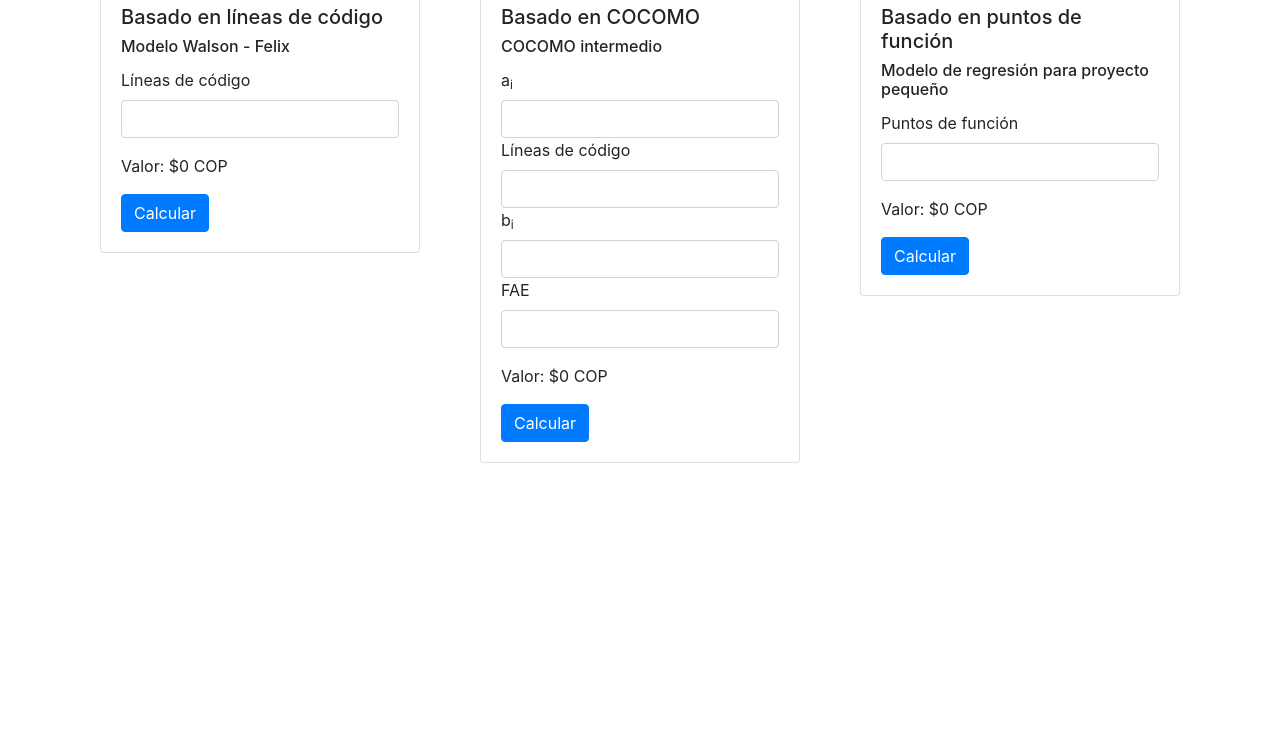
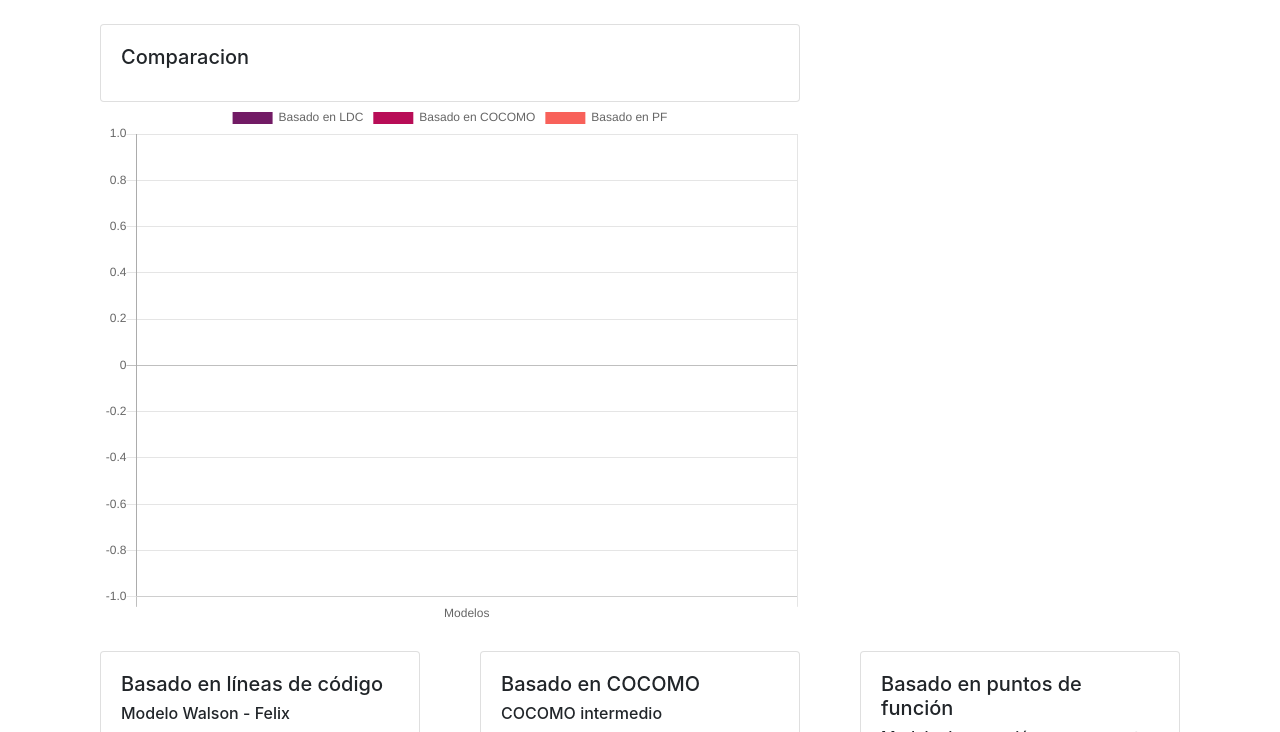
Before and after one commit to san7iix/softwareEstimacion, a plain HTML site: page index.html in a window 1280 px wide. Shown: the part 56-788 px from the top of the page. Drawn offline with Linux system fonts and the light colour scheme.

Commit message:
Agregado gráficos

```diff
--- a/index.html
+++ b/index.html
@@ -11,9 +11,28 @@
 
 <body>
     <nav class="navbar navbar-dark bg-dark">
+        <a class="navbar-brand" href="#">Estimaciones 1-3-6</a>
     </nav>
-    <div class="container mt-4">
-        <div class="row">
+    <div class="container mb-4">
+        <!--Inicio gráfico-->
+        <div class="row mt-4">
+            <div class="col-md-8" id="grafico">
+                <div class="col">
+                    <div class="card">
+                        <div class="card-body">
+                            <div class="card-title">
+                                <h5>Comparacion</h5>
+                            </div>
+                        </div>
+                    </div>
+                    <div class="card-text">
+                        <canvas id="myChart" width="200" height="150"></canvas>
+                    </div>
+                </div>
+            </div>
+        </div>
+        <!--Final gráfico-->
+        <div class="row  mt-4">
             <!--Inicio basado en LDC-->
             <div class="col" id="form_basado_en_ldc">
                 <div class="col">
@@ -99,5 +118,6 @@
 <script src="js/bootstrap.min.js"></script>
 <script src="js/Chart.min.js"></script>
 <script src="js/index.js"></script>
+<script src="js/graficos.js"></script>
 
 </html>
--- a/js/index.js
+++ b/js/index.js
@@ -1,6 +1,27 @@
 //Funcion para primer elemento
+var resultados = []
 
-
+var ctx = document.getElementById('myChart')
+var colores = Chart.helpers.color
+var myLineChart = new Chart(ctx, {
+    type: 'bar',
+    data: {
+        labels: ['Modelos'],
+        datasets: [{
+            label: ['Basado en LDC'],
+            backgroundColor: ['rgb(114, 27, 101)'],
+            data: [0]
+        },{
+            label: ['Basado en COCOMO'],
+            data: [0],
+            backgroundColor: ['rgb(184, 13, 87 ,1)'],
+        },{
+            label: ['Basado en PF'],
+            data: [0],
+            backgroundColor: ['rgb(248, 97, 90)'],
+        }]
+    }
+});
 
 let boton_ldc = document.getElementById("calcular_ldc")
 let boton_cocomo = document.getElementById("calcular_cocomo")
@@ -15,6 +36,8 @@ boton_ldc.addEventListener('click', ()=>{
 
     valor.innerHTML = `Valor: $${ecuacion} COP`
 
+    myLineChart.data.datasets[0].data[0] = ecuacion
+    myLineChart.update()
 })
 
 boton_cocomo.addEventListener('click', ()=>{
@@ -28,6 +51,8 @@ boton_cocomo.addEventListener('click', ()=>{
 
     valor.innerHTML = `Valor: $${ecuacion} COP`
 
+    myLineChart.data.datasets[1].data[0] = ecuacion
+    myLineChart.update()
 })
 
 boton_puntos_funcion.addEventListener('click', ()=>{
@@ -37,4 +62,6 @@ boton_puntos_funcion.addEventListener('click', ()=>{
     let ecuacion = -12.88 + 0.405*(puntos_funcion)
     valor.innerHTML = `Valor: $${ecuacion.toFixed(2)} COP`
 
+    myLineChart.data.datasets[2].data[0] = ecuacion
+    myLineChart.update()
 })
```
Also changed, not shown: js/graficos.js (added).
